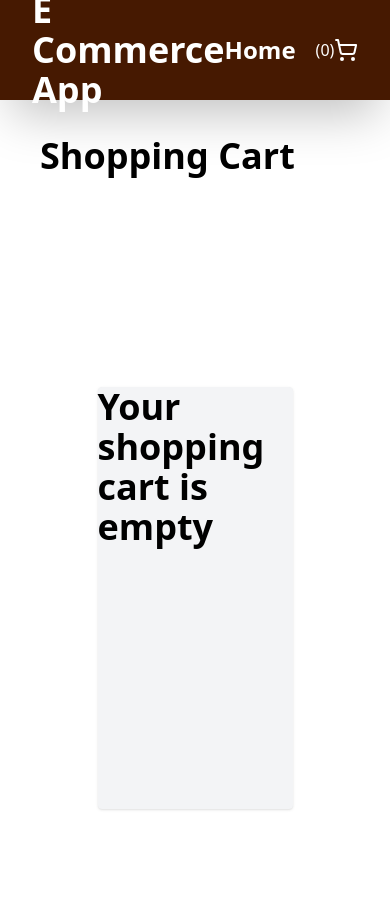
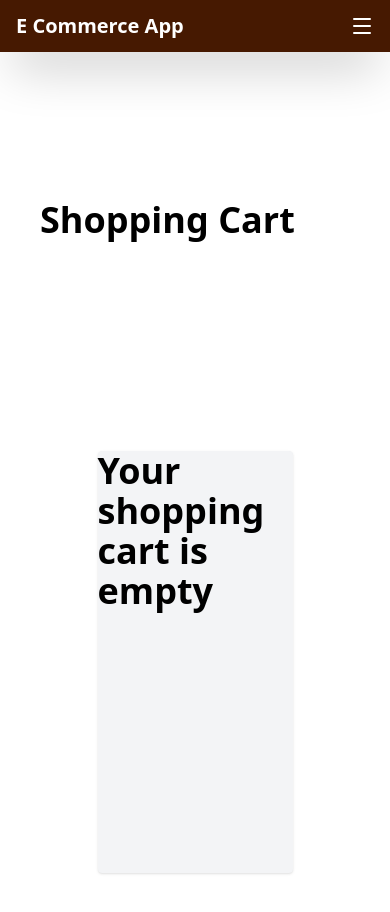
Before and after one commit to malay-crypto/ecommerce_with_react, a React (Vite) app: page /cart in a window 390 px wide. Shown: the top 912 px of the page. Built offline with nearby package versions, Linux system fonts and the light colour scheme.

Commit message:
responsive menu bar added

```diff
--- a/src/components/MenuBar.tsx
+++ b/src/components/MenuBar.tsx
@@ -1,51 +1,77 @@
-import {Link, useNavigate} from "react-router-dom";
-import Home from "./Home.tsx";
-import {ShoppingCart} from "lucide-react";
-import {useContext} from "react";
-import {MyContext} from "../context/ProductContextProvider.tsx";
+import { Link, useNavigate } from "react-router-dom";
+import { ShoppingCart, Menu } from "lucide-react";
+import { useContext, useState } from "react";
+import { MyContext } from "../context/ProductContextProvider.tsx";
 
-let MenuBar=()=>{
+let MenuBar = () => {
 
-     let navigate= useNavigate()
+    const navigate = useNavigate();
+    const [open, setOpen] = useState(false);
 
-    let {allProducts,
-        setAllProducts,
-        searchedProducts,
-        paginatedProducts,
-        setPaginatedProducts,
-        setSearchedProducts,
-        setSelectedItem,
-        addToCart,
-        totalQty
+    const { totalQty } = useContext(MyContext);
 
+    return (
+        <>
+            <div className="fixed top-0 left-0 right-0 z-50 bg-amber-950 text-white shadow-2xl">
 
-    } = useContext(MyContext)
+                <div className="flex items-center justify-between px-4 py-3 lg:px-8">
 
+                    {/* LOGO */}
+                    <h1 className="text-xl lg:text-3xl font-bold">
+                        E Commerce App
+                    </h1>
 
-    return(
+                    {/* DESKTOP MENU */}
+                    <div className="hidden lg:flex items-center gap-6">
+                        <Link to="/" className="text-lg font-semibold">Home</Link>
 
+                        <div
+                            className="flex items-center gap-1 cursor-pointer"
+                            onClick={() => navigate("/cart")}
+                        >
+                            <ShoppingCart />
+                            <span className="font-bold">({totalQty})</span>
+                        </div>
+                    </div>
 
-        <>
+                    {/* MOBILE MENU ICON */}
+                    <div className="lg:hidden">
+                        <Menu
+                            className="cursor-pointer"
+                            onClick={() => setOpen(!open)}
+                        />
+                    </div>
+                </div>
 
-        <div className='flex h-25 bg-amber-950 text-white justify-between items-center px-8  shadow-2xl fixed top-0 left-0 right-0 mb-14'>
+                {/* MOBILE DROPDOWN */}
+                {open && (
+                    <div className="lg:hidden flex flex-col gap-3 px-4 pb-4">
+                        <Link
+                            to="/"
+                            className="font-semibold"
+                            onClick={() => setOpen(false)}
+                        >
+                            Home
+                        </Link>
 
-            <h1 className='text-4xl font-bold'>E Commerce App</h1>
+                        <div
+                            className="flex items-center gap-1 cursor-pointer"
+                            onClick={() => {
+                                navigate("/cart");
+                                setOpen(false);
+                            }}
+                        >
+                            <ShoppingCart />
+                            <span className="font-bold">({totalQty})</span>
+                        </div>
+                    </div>
+                )}
+            </div>
 
-            <div className='flex items-center justify-between space-x-5'>
-                <h2 className='font-bold text-2xl'><Link to='/'>Home</Link></h2>
-               ({totalQty}) <ShoppingCart className='cursor-pointer text-4xl' onClick={()=>navigate('/cart')} />
-
-            </div>
-        </div>
-
+            {/* PAGE OFFSET FOR FIXED NAVBAR */}
+            <div className="h-16 lg:h-20"></div>
         </>
-
-
-    )
-
-
-
-
-}
+    );
+};
 
 export default MenuBar;
--- a/src/components/ProductDetail.tsx
+++ b/src/components/ProductDetail.tsx
@@ -32,7 +32,7 @@ let ProductDetail = ( ) => {
             <div className="flex flex-col justify-center items-center w-screen h-screen ">
 
                 <div className="flex items-start pt-34 ">
-                    <div className='sticky top-34'>
+                    <div className='sticky top-34 flex flex-col'>
                         <img src={selectedItem.thumbnail} alt=""/>
                         <button className='px-4 py-2 bg-amber-500 text-xl cursor-pointer rounded-3xl hover:shadow-2xl' onClick={addToCartButtonclick}>Add to Cart</button>
 
--- a/src/context/ProductContextProvider.tsx
+++ b/src/context/ProductContextProvider.tsx
@@ -23,7 +23,7 @@ let ProductContextProvider=({children}) => {
 
     let [pageIndex, setPageIndex]=useState(0)
 
-    let [cart, setCart]=useState([])
+    let [cart, setCart]=useState(localStorage.getItem('cart')?JSON.parse(localStorage.getItem("cart")) :[])
 
     useEffect(() => {
         let filtered = [...allProducts];
@@ -50,14 +50,17 @@ let ProductContextProvider=({children}) => {
        let addToCart=(product)=>{
 
            let r=cart.find(p=>p.id === product.id)
+           let s=''
            if(r){
-              let s=cart.map((p)=>p.id===product.id?{...p,quantity:p.quantity+1}:p)
+               s=cart.map((p)=>p.id===product.id?{...p,quantity:p.quantity+1}:p)
                setCart(s)
            }
            else{
-               let s=[...cart,{...product,quantity:1}];
+                s=[...cart,{...product,quantity:1}];
                setCart(s)
            }
+
+           localStorage.setItem("cart",JSON.stringify(s))
 
        }
 
```
